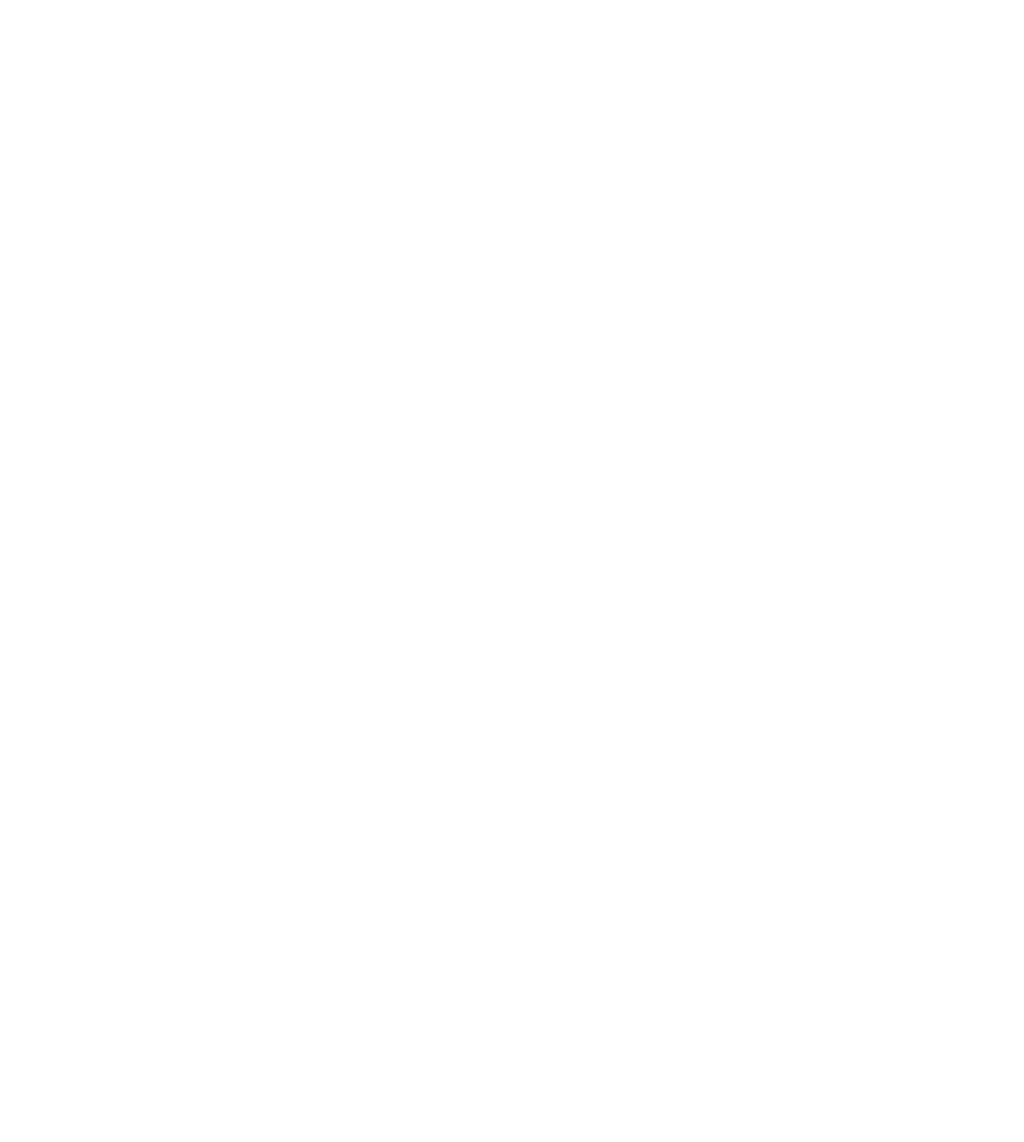
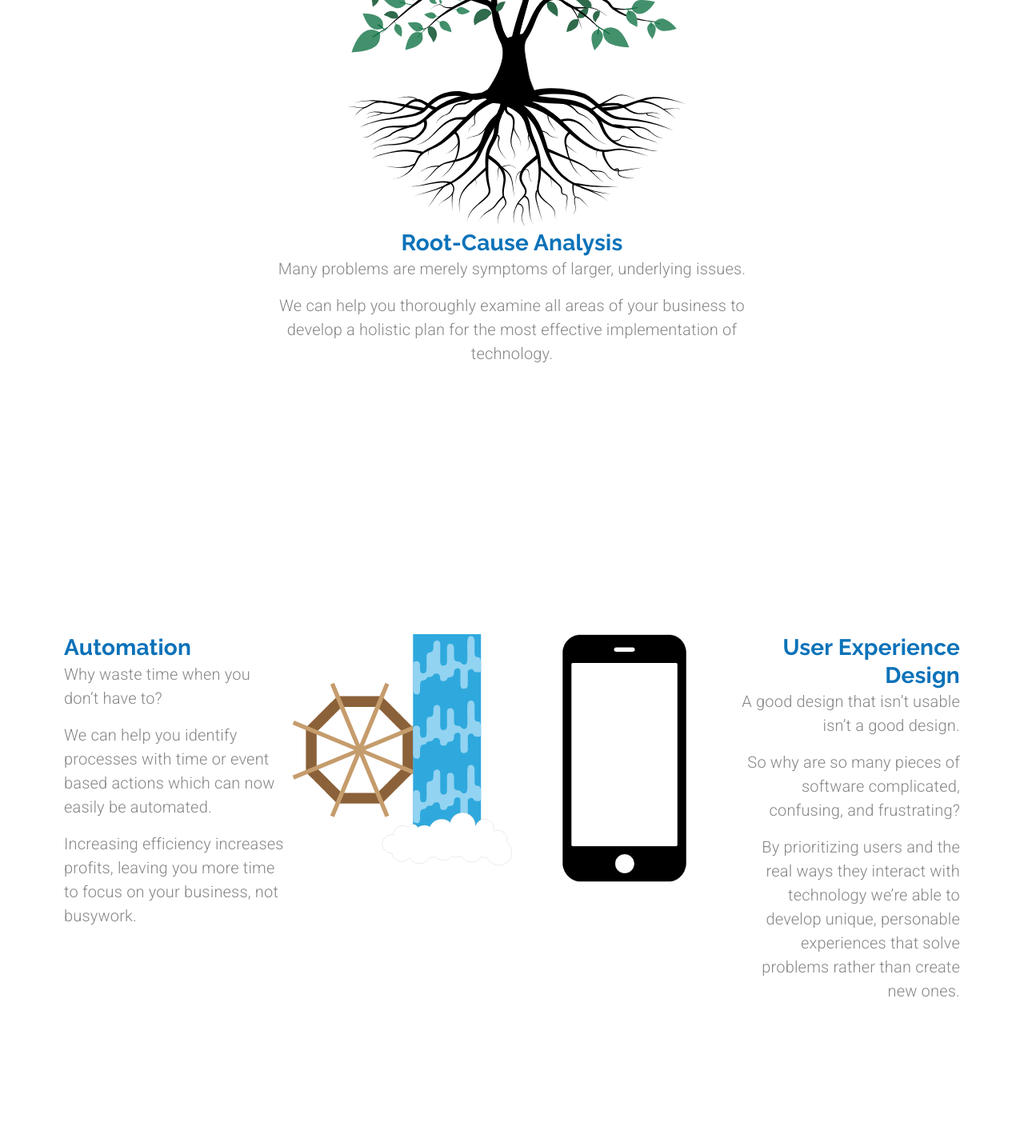
Before and after one commit to webkidt/arc-development, a React (Create React App) app: page /customsoftware in a window 1280 px wide. Shown: the part 2333-3761 px from the top of the page at 80% size. Before the commit the page ends 2250 px from the top, so only its background shows below. Built offline with nearby package versions, Linux system fonts and the light colour scheme; a web font is replaced by a local one.

Commit message:
Feat: Custom Software Development Row 2 & 3
* Root-Cause Row: Image of tree with extended roots and paragraph texts.
* Animation 2 Row: Automation and UX texts and animations.

```diff
--- a/src/components/CustomSoftware.js
+++ b/src/components/CustomSoftware.js
@@ -12,8 +12,12 @@
 import lightbulb from '../assets/bulb.svg';
 import cash from '../assets/cash.svg';
 import stopwatch from '../assets/stopwatch.svg';
+import roots from '../assets/root.svg';
+
 import documentsAnimation from '../animations/documentsAnimation/data';
 import scaleAnimation from '../animations/scaleAnimation/data.json';
+import automationAnimation from '../animations/automationAnimation/data.json';
+import uxAnimation from '../animations/uxAnimation/data';
 
 const ArrowContainer = styled(Grid)({ marginTop: '0.5em' });
 
@@ -39,6 +43,24 @@
     loop: true,
     autoplay: false,
     animationData: scaleAnimation,
+    rendererSettings: {
+      preserveAspectRatio: 'xMidYMid slice',
+    },
+  };
+
+  const automationOptions = {
+    loop: true,
+    autoplay: false,
+    animationData: automationAnimation,
+    rendererSettings: {
+      preserveAspectRatio: 'xMidYMid slice',
+    },
+  };
+
+  const uxOptions = {
+    loop: true,
+    autoplay: false,
+    animationData: uxAnimation,
     rendererSettings: {
       preserveAspectRatio: 'xMidYMid slice',
     },
@@ -207,6 +229,89 @@
           </Grid>
         </ItemContainer>
       </Grid>
+      <Grid container item direction='row' my='20em'>
+        <Grid container item direction='column' alignItems='center'>
+          <Grid item>
+            <img
+              src={roots}
+              alt='tree with roots extending out'
+              height='450em'
+              width='450em'
+            />
+          </Grid>
+          <ItemContainer>
+            <Typography variant='h4' align='center'>
+              Root-Cause Analysis
+            </Typography>
+            <Typography paragraph variant='body1' align='center'>
+              Many problems are merely symptoms of larger, underlying issues.
+            </Typography>
+            <Typography paragraph variant='body1' align='center'>
+              We can help you thoroughly examine all areas of your business to develop a
+              holistic plan for the most effective implementation of technology.
+            </Typography>
+          </ItemContainer>
+        </Grid>
+      </Grid>
+      <Grid container item direction='row' justifyContent='space-between'>
+        <ItemContainer container item md>
+          <Grid container item md direction='column'>
+            <Grid item>
+              <Typography variant='h4'>Automation</Typography>
+            </Grid>
+            <Grid item>
+              <Typography paragraph variant='body1'>
+                Why waste time when you don’t have to?
+              </Typography>
+              <Typography paragraph variant='body1'>
+                We can help you identify processes with time or event based actions which
+                can now easily be automated.
+              </Typography>
+              <Typography paragraph variant='body1'>
+                Increasing efficiency increases profits, leaving you more time to focus on
+                your business, not busywork.
+              </Typography>
+            </Grid>
+          </Grid>
+          <Grid item md>
+            <Lottie
+              options={automationOptions}
+              isStopped={true}
+              style={{ maxHeight: 290, maxWidth: 280 }}
+            />
+          </Grid>
+        </ItemContainer>
+        <ItemContainer container item md>
+          <Grid item md>
+            <Lottie
+              options={uxOptions}
+              isStopped={true}
+              style={{ maxHeight: 310, maxWidth: 155 }}
+            />
+          </Grid>
+          <Grid container item md direction='column'>
+            <Grid item>
+              <Typography variant='h4' align='right'>
+                User Experience Design
+              </Typography>
+            </Grid>
+            <Grid item>
+              <Typography paragraph variant='body1' align='right'>
+                A good design that isn’t usable isn’t a good design.
+              </Typography>
+              <Typography paragraph variant='body1' align='right'>
+                So why are so many pieces of software complicated, confusing, and
+                frustrating?
+              </Typography>
+              <Typography paragraph variant='body1' align='right'>
+                By prioritizing users and the real ways they interact with technology
+                we’re able to develop unique, personable experiences that solve problems
+                rather than create new ones.
+              </Typography>
+            </Grid>
+          </Grid>
+        </ItemContainer>
+      </Grid>
     </Grid>
   );
 };
```
